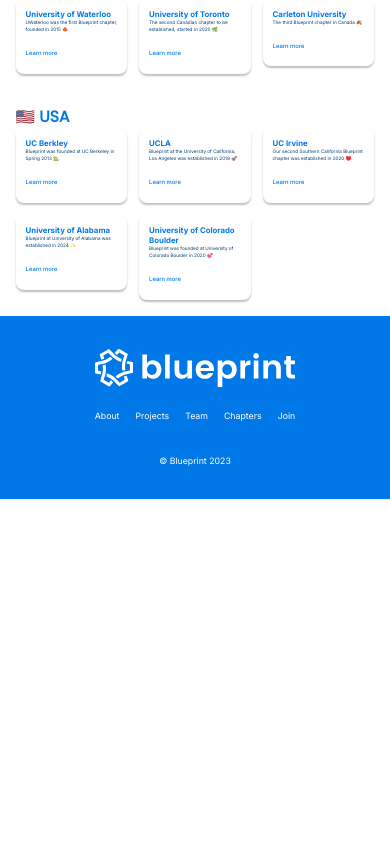
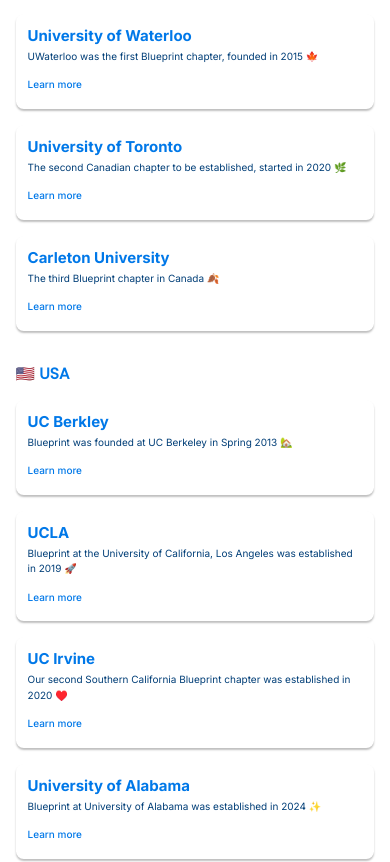
Before and after one commit to uoftblueprint/website-v2, a Next.js app: page /chapters in a window 390 px wide. Shown: the part 980-1842 px from the top of the page. Before the commit the page ends 1479 px from the top, so only its background shows below. Built offline with nearby package versions, Linux system fonts and the light colour scheme.

Commit message:
Bug - Chapter Cards Not Responsive (#55)
* chapters page now using SimpleGrid + is responsive

* "usa" and "canada" titles aligned

* fixed card heights to be the same

* fixed text spacing

* fixed a padding mismatch with the headers and grids

```diff
--- a/src/app/chapters/chapters.css
+++ b/src/app/chapters/chapters.css
@@ -11,15 +11,6 @@
   margin: 0;
 }
 
-.card {
-  display: flex;
-  flex-direction: column;
-  justify-content: space-between;
-  width: fit-content;
+.chapters-page-main {
+  padding: 4vw 4vw;
 }
-
-.grid {
-  padding-left: 4vw;
-  padding-right: 4vw;
-  padding-bottom: 4vw;
-}
--- a/src/app/chapters/page.tsx
+++ b/src/app/chapters/page.tsx
@@ -2,7 +2,7 @@
 import "@/app/chapters/chapters.css"
 import Banner from "@/components/Banner/Banner";
 import { ChaptersCard } from "@/chapters-card/ChaptersCard";
-import {Grid} from "@mantine/core";
+import { SimpleGrid, Stack } from "@mantine/core";
 
 //CANADA
 const infoCAN = [
@@ -12,7 +12,9 @@ const infoCAN = [
 ]
 
 const rowCAN = infoCAN.map((info)=> (
-  <Grid.Col span={4} key={info.title} className={"card"}> <ChaptersCard name={info.title} description={info.description} link={info.link}></ChaptersCard></Grid.Col>
+  <div key={info.title} className={"card"} style={{ display: 'flex', flexDirection: 'column', height: '100%' }}>
+    <ChaptersCard name={info.title} description={info.description} link={info.link}></ChaptersCard>
+  </div>
 ));
 
 //USA
@@ -26,7 +28,9 @@ const infoUSA = [
 
 
 const rowUSA = infoUSA.map((info)=> (
-  <Grid.Col span={4} key={info.title} className={"card"}> <ChaptersCard name={info.title} description={info.description} link={info.link}></ChaptersCard></Grid.Col>
+  <div key={info.title} className={"card"} style={{ display: 'flex', flexDirection: 'column', height: '100%' }}>
+    <ChaptersCard name={info.title} description={info.description} link={info.link}></ChaptersCard>
+  </div>
 ));
 
 
@@ -44,17 +48,26 @@ export default function ChaptersPage() {
 
       <h1 className="text">🇨🇦 Canada</h1>
 
-      <Grid justify="flex-start" align={"flex-start"} gutter="3vw" className={"grid"}>
-        {rowCAN}
-      </Grid>
+      <Stack className="chapters-page-main" gap="lg">
+        <SimpleGrid
+          cols={{base: 1, xs: 2, md: 3}}
+          spacing={"xl"}
+          verticalSpacing={{ base: "md", sm: "xl" }}
+        >
+          {rowCAN}
+        </SimpleGrid>
+      </Stack>
 
       <h1 className="text">🇺🇸 USA</h1>
 
-      <Grid justify="flex-start" align={"flex-start"} gutter="3vw" className={"grid"}>
-        {rowUSA}
-
-      </Grid>
-
+      <Stack className="chapters-page-main" gap="lg">
+        <SimpleGrid cols={{base: 1, xs: 2, md: 3}}
+          spacing={"xl"}
+          verticalSpacing={{ base: "md", sm: "xl" }}
+        >
+          {rowUSA}
+        </SimpleGrid>
+      </Stack>
 
     </div>
   );
--- a/src/chapters-card/ChaptersCard.css
+++ b/src/chapters-card/ChaptersCard.css
@@ -1,11 +1,14 @@
 .mantine-Card-root {
-  flex-shrink: 0;
+  display: flex;
+  flex-direction: column;
+  align-items: flex-start;
+  height: 100%;
   box-shadow: 0vw 0.5vw 0.5vw 0vw rgba(0, 0, 0, 0.25);
   border-radius: 2vw;
 }
 
 .link-container {
-  padding-top: 1vw;
+  padding-top: 0.5vw;
   padding-bottom: 0.5vw;
 }
 
@@ -16,22 +19,23 @@
 }
 
 .mantine-Card-section {
-  margin: 0;
+  margin: 0.5vw;
 }
 
 .card-font {
-  font-size: 1.5vw;
+  font-size: max(10px, 1.5vw);
   font-weight: 500;
 }
 
 .chapter-name {
-  font-size: 2vw;
+  font-size: max(15px, 2vw);
   font-style: normal;
   font-weight: 700;
   line-height: normal;
 }
 
 .chapter-description {
-  font-size: 1.2vw;
+  font-size: max(10px, 1.2vw);
   font-weight: 400;
+  flex-grow: 1
 }
--- a/src/chapters-card/ChaptersCard.tsx
+++ b/src/chapters-card/ChaptersCard.tsx
@@ -3,7 +3,7 @@ import "../chapters-card/ChaptersCard.css";
 
 export function ChaptersCard({ name, description, link }) {
   return (
-    <Card>
+    <Card className={"card"} style={{ height: '100%' }}>
       <Card.Section c="#0078E8" className={"chapter-name"}>
         {name}
       </Card.Section>
```
